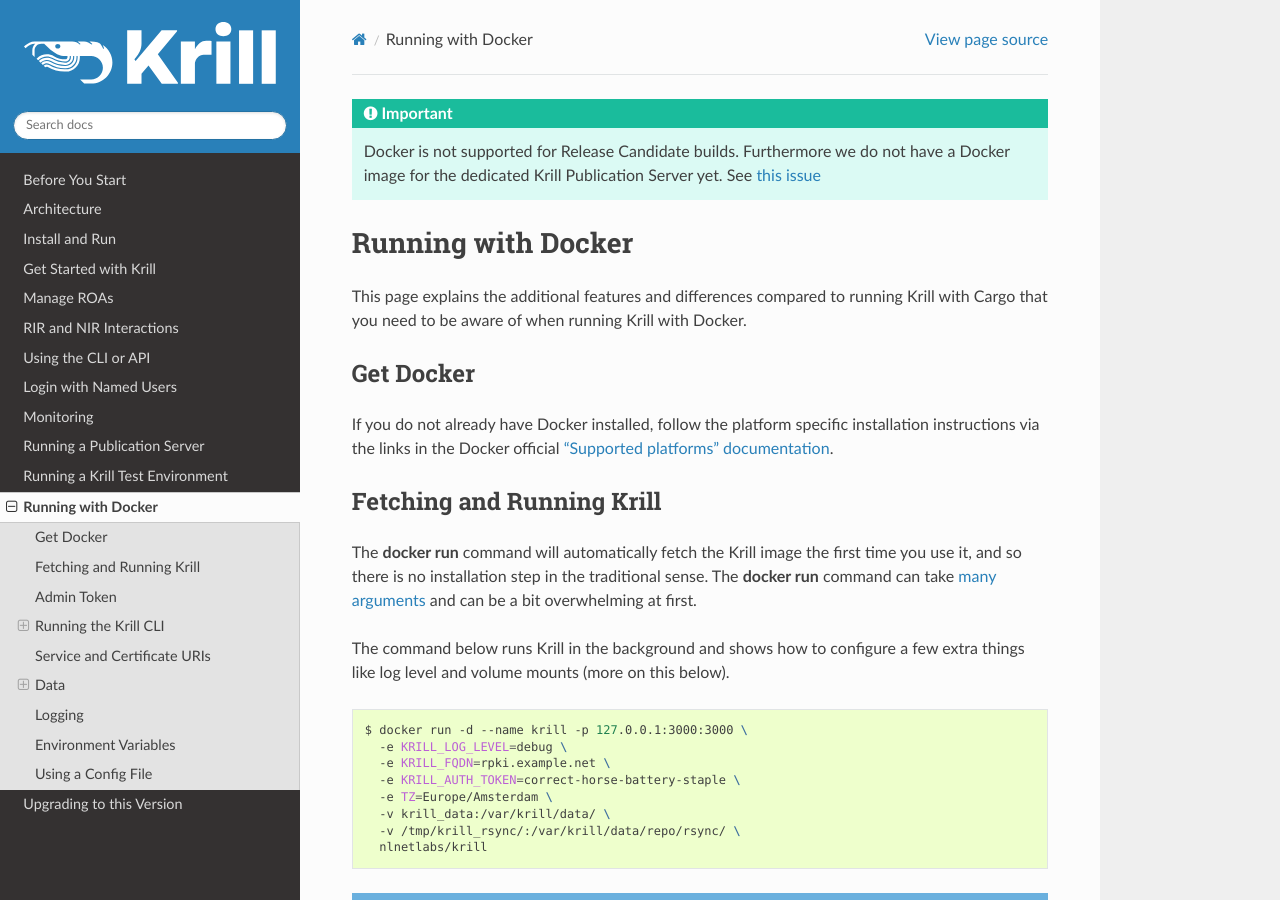
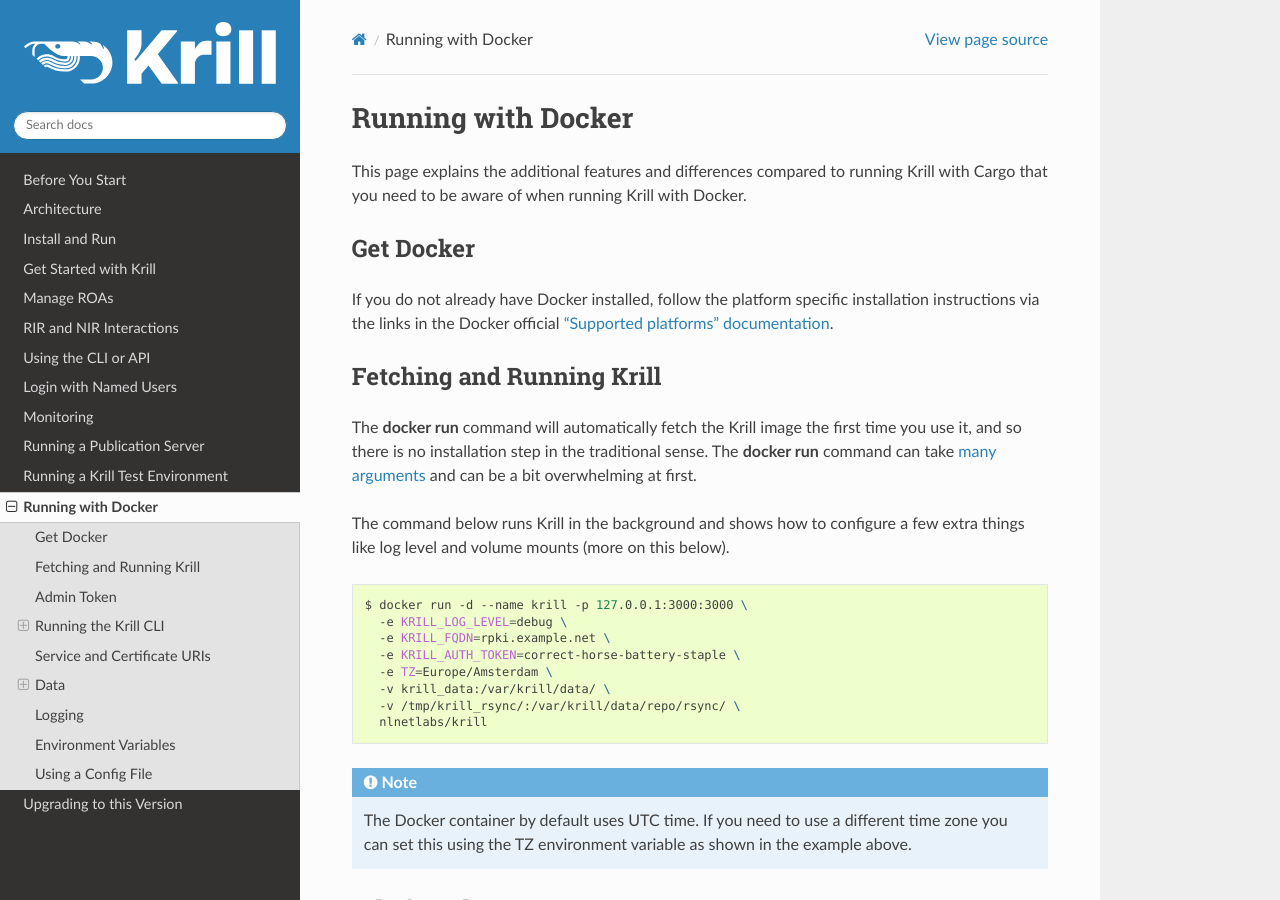
Before and after one commit to NLnetLabs/krill-manual, a Sphinx documentation site: the page built from source/docker.rst, in a window 1280 px wide and 900 px high. Built offline with Sphinx 7.4.7 and the Read the Docs theme 2.0.0, drawn with Linux system fonts in a browser that asks for light colours.

Commit message:
Remove warnings

```diff
--- a/source/docker.rst
+++ b/source/docker.rst
@@ -1,8 +1,4 @@
 .. _doc_krill_running_docker:
-
-.. Important:: Docker is not supported for Release Candidate builds. Furthermore
-      we do not have a Docker image for the dedicated Krill Publication Server
-      yet. See `this issue <https://github.com/NLnetLabs/krill/issues/490>`_
 
 Running with Docker
 ===================
--- a/source/install-and-run.rst
+++ b/source/install-and-run.rst
@@ -1,6 +1,4 @@
 .. _doc_krill_install_and_run:
-
-.. Warning:: This documentation is intended for the Krill v0.9.0 RC release.
 
 Install and Run
 ===============
```
